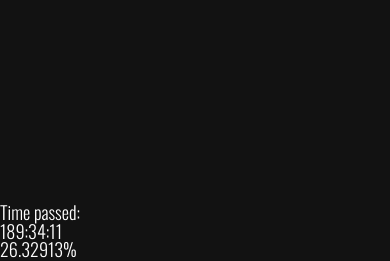
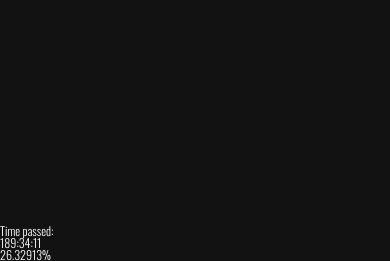
Before and after one commit to r1n0x/NNNClock, a plain HTML site: page index.html in a window 390 px wide. Shown: the part 583-844 px from the top of the page. Drawn offline with nearby package versions, Linux system fonts and the light colour scheme.

Commit message:
reverting changes

```diff
--- a/app.js
+++ b/app.js
@@ -35,11 +35,9 @@ const dstart = new Date("12/01/" + now.getFullYear() + " 00:00:00").getTime();
 const mlenght = dstart - nstart;
 
 function NNN() {
-    const offset = now.getTimezoneOffset() * 60000;
-    const now_ms = (Date.now() - offset);
+    const now_ms = Date.now();
     const until = (dstart - now_ms);
     const until_now = (dstart - nstart) - until;
-    console.log(now.getTimezoneOffset())
 
     if (itsNovember()) {
         $('.nnn').show();
--- a/style.css
+++ b/style.css
@@ -56,7 +56,7 @@ body {
 
 .nnn_stats {
     position: absolute;
-    bottom: 3px;
+    bottom: 0;
     left: 0;
     line-height: 100%;
     font-size: 20%;
@@ -66,8 +66,5 @@ body {
     body {
         font-size: 80%;
     }
-    .nnn_stats {
-        line-height: 100%;
-        font-size: 30%;
-    }
+    .nnn_stats,
 }
```
Also changed, not shown: index.html (+4 -3 lines).
